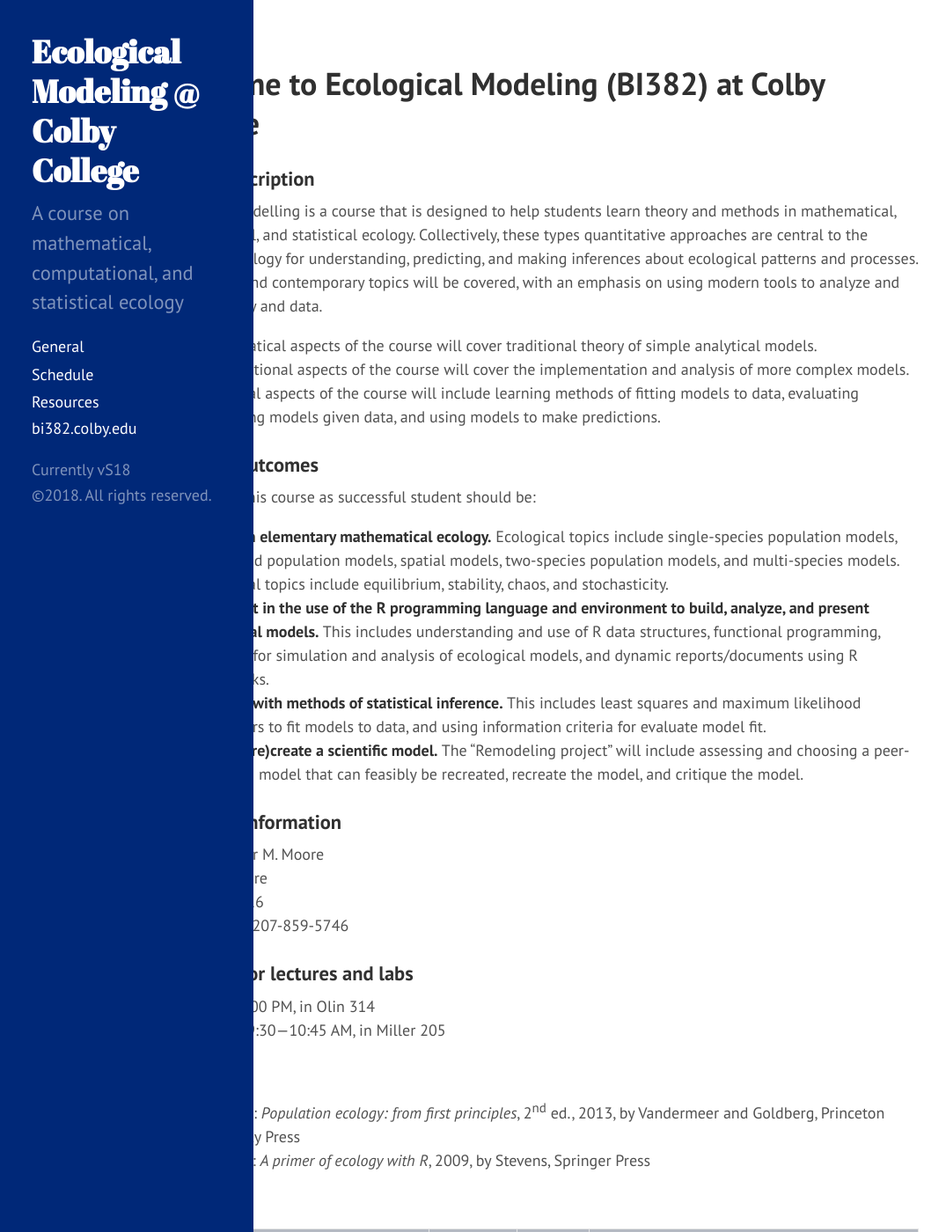
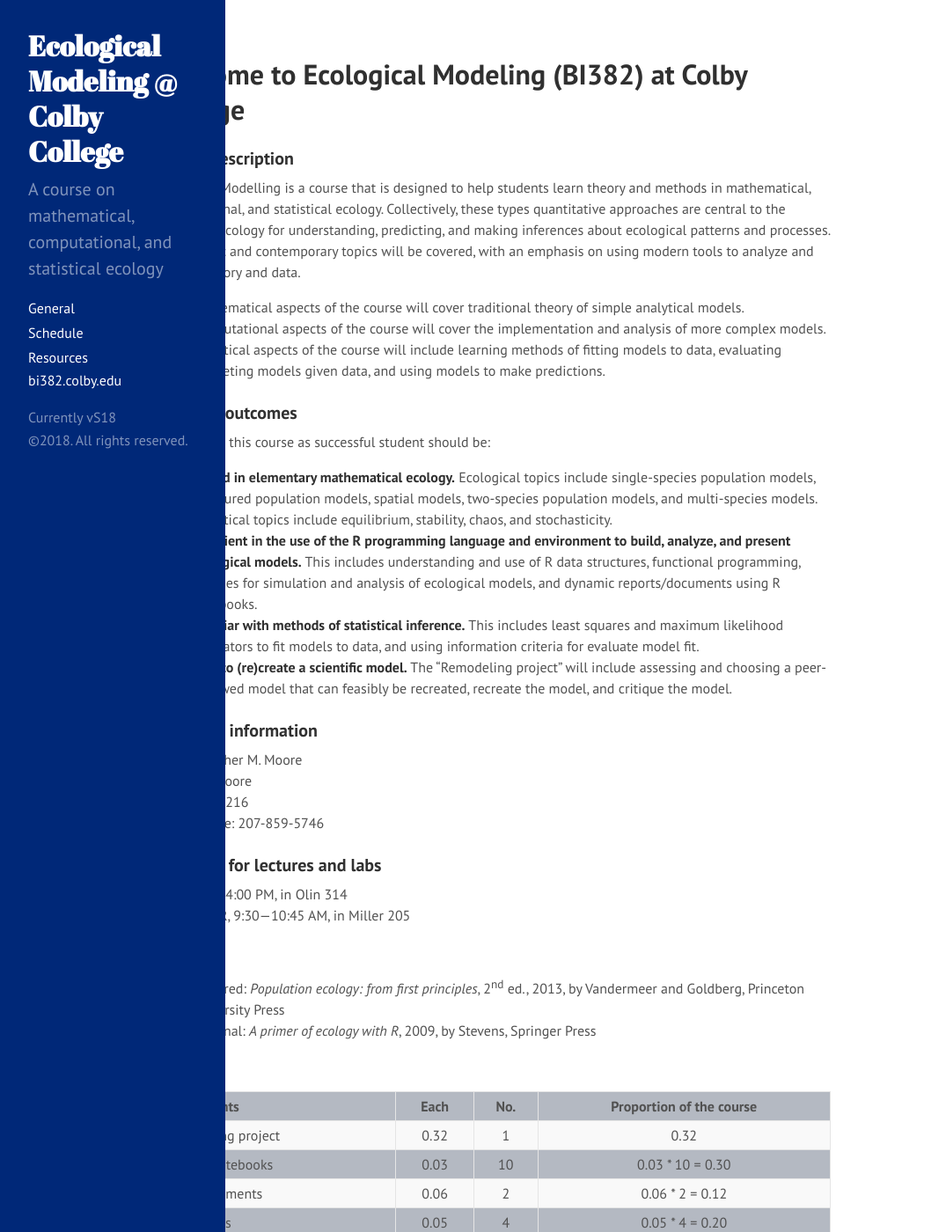
Before and after one commit to ColbyEcology/BI382_2018_Spring, a Jekyll site: the page built from index.md, in a window 1280 px wide and 1400 px high. Shown: the whole window at 88% size, without its empty margins (0-1075 px from the left). Built offline with Jekyll 4.4.1, drawn with Linux system fonts in a browser that asks for light colours.

Commit message:
Update hyde.css

```diff
--- a/public/css/hyde.css
+++ b/public/css/hyde.css
@@ -29,7 +29,7 @@
  * Global resets
  *
  * Update the foundational and global aspects of the page.
- * reduced fron from 16 to 14 and 20 to 18
+ * reduced fron from 16 to 14 and 20 to 18 to 16
  */
 
 html {
@@ -42,7 +42,7 @@ html {
 }
 @media (min-width: 58em) {
   html {
-    font-size: 18px;
+    font-size: 16px;
   }
 }
 
@@ -138,6 +138,7 @@ a.sidebar-link-item:focus {
  * Align the contents of the site above the proper threshold with some margin-fu
  * with a 25%-wide `.sidebar`.CM: *** max used to be 38***
 * CM reduced margin width by 2rem for both @media (then again by 2 more!)(then cut in half)
+* then both to 10
  */
 
 .content {
@@ -148,14 +149,14 @@ a.sidebar-link-item:focus {
 @media (min-width: 48em) {
   .content {
     max-width: 50rem;
-    margin-left: 8rem;
+    margin-left: 10rem;
     margin-right: 2rem;
   }
 }
 
 @media (min-width: 64em) {
   .content {
-    margin-left: 9rem;
+    margin-left: 10rem;
     margin-right: 4rem;
   }
 }
```
